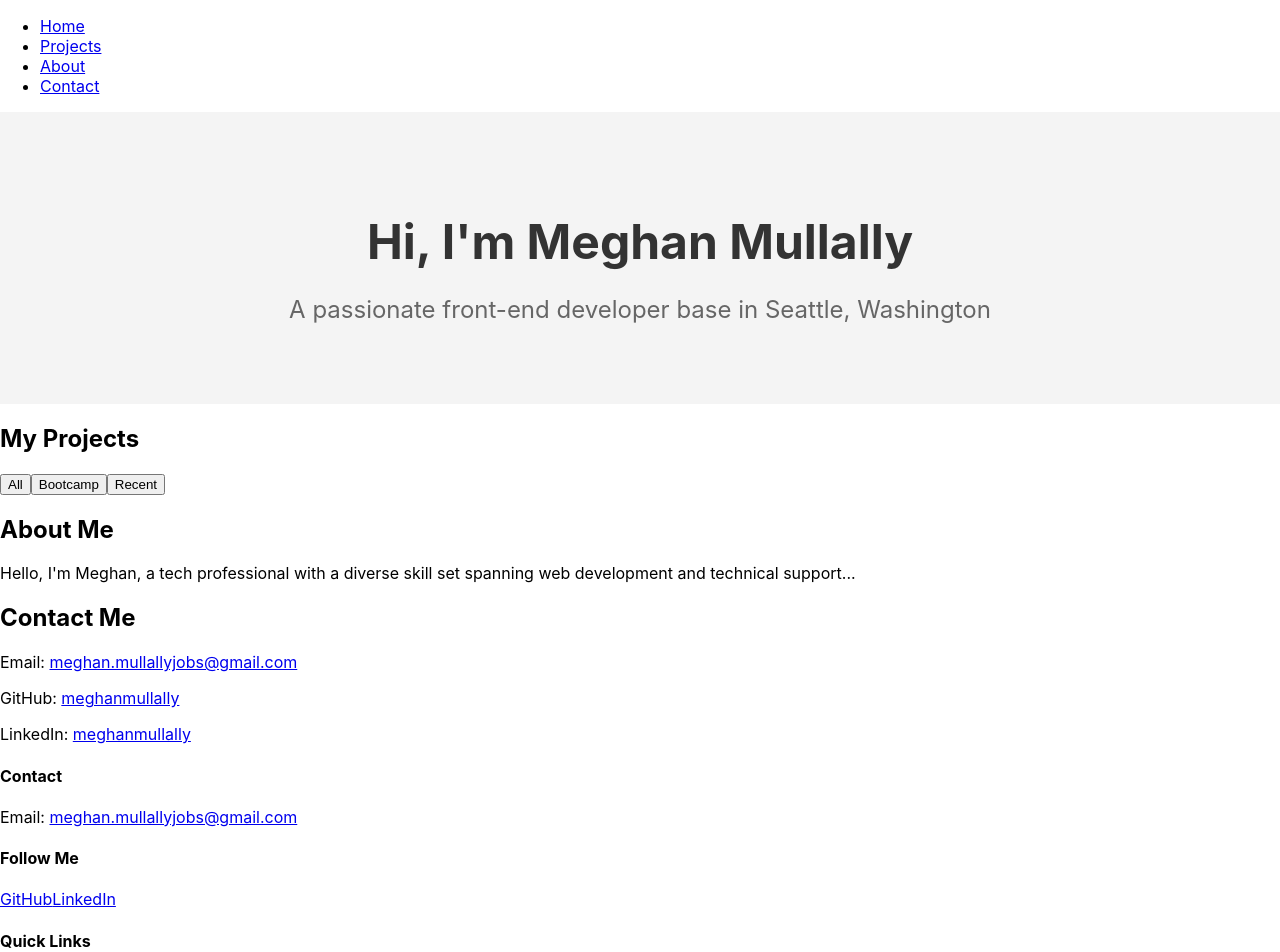
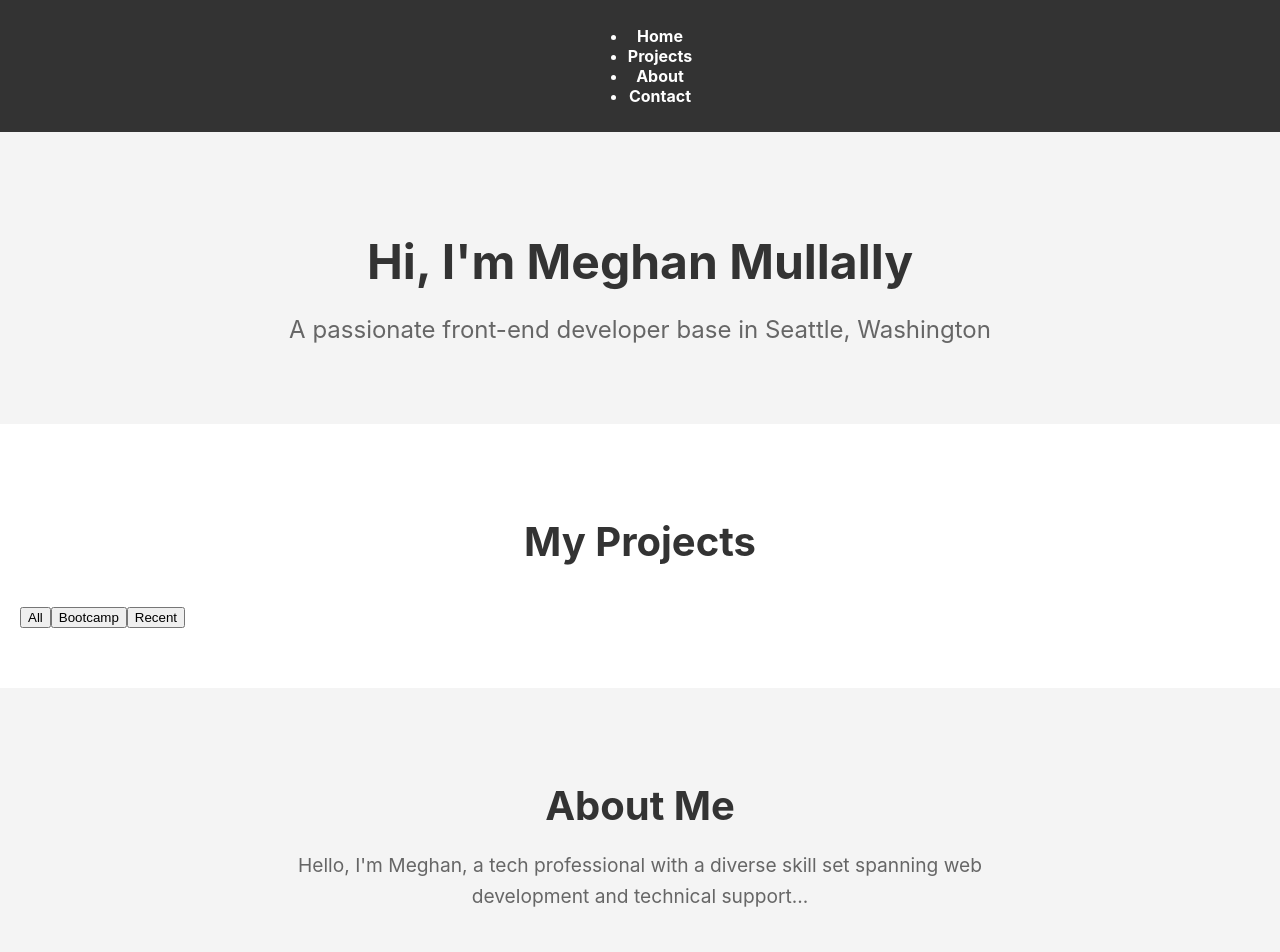
Before and after one commit to meghanmullally/meghanmullally.github.io, a React (Create React App) app: page / in a window 1280 px wide. Shown: the top 952 px of the page. Built offline with nearby package versions, Linux system fonts and the light colour scheme.

Commit message:
update files with inital styling will update later

```diff
--- a/src/components/About/About.jsx
+++ b/src/components/About/About.jsx
@@ -1,11 +1,13 @@
 import React from 'react';
-import "./About.module.css";
+import styles from './About.module.css';
 
 function About() {
   return (
-    <section id="about">
+    <section className={styles.about}>
       <h2>About Me</h2>
-      <p>Hello, I'm Meghan, a tech professional with a diverse skill set spanning web development and technical support...</p>
+      <div className={styles['about-content']}>
+        <p>Hello, I'm Meghan, a tech professional with a diverse skill set spanning web development and technical support...</p>
+      </div>
     </section>
   );
 }
--- a/src/components/Contact/Contact.jsx
+++ b/src/components/Contact/Contact.jsx
@@ -1,12 +1,13 @@
 import React from 'react';
+import styles from './Contact.module.css';
 
 function Contact() {
   return (
-    <section id="contact">
+    <section className={styles.contact}>
       <h2>Contact Me</h2>
       <p>Email: <a href="mailto:meghan.mullallyjobs@gmail.com">meghan.mullallyjobs@gmail.com</a></p>
       <p>GitHub: <a href="https://github.com/meghanmullally">meghanmullally</a></p>
-      <p>LinkedIn: <a href="https://www.linkedin.com/in/meghanmullally/">meghanmullally</a></p>
+      <p>LinkedIn: <a href="https://www.linkedin.com/in/meghan-mullally/">meghanmullally</a></p>
     </section>
   );
 }
--- a/src/components/Contact/Contact.module.css
+++ b/src/components/Contact/Contact.module.css
@@ -0,0 +1,28 @@
+/* Contact Section Styling */
+.contact {
+    padding: 60px 20px;
+    text-align: center;
+}
+
+.contact h2 {
+    font-size: 2.5em;
+    margin-bottom: 20px;
+    color: #333;
+}
+
+.contact p {
+    font-size: 1.2em;
+    margin: 10px 0;
+    color: #666;
+}
+
+.contact a {
+    color: #007bff;
+    text-decoration: none;
+    font-weight: bold;
+    transition: color 0.3s ease;
+}
+
+.contact a:hover {
+    color: #0056b3;
+}
--- a/src/components/Footer/Footer.jsx
+++ b/src/components/Footer/Footer.jsx
@@ -1,9 +1,9 @@
 import React from 'react';
-// import './Footer.module.css';
+import styles from './Footer.module.css';
 
 function Footer() {
   return (
-    <footer className="footer">
+    <footer className={styles.footer}>
       <div className="footer-content">
         <div className="contact-info">
           <h4>Contact</h4>
@@ -12,15 +12,14 @@ function Footer() {
         <div className="social-links">
           <h4>Follow Me</h4>
           <a href="https://github.com/meghanmullally" target="_blank" rel="noopener noreferrer">GitHub</a>
-          <a href="https://www.linkedin.com/in/meghanmullally/" target="_blank" rel="noopener noreferrer">LinkedIn</a>
-          {/* Add more social links as needed */}
+          <a href="https://www.linkedin.com/in/meghan-mullally/" target="_blank" rel="noopener noreferrer">LinkedIn</a>
         </div>
         <div className="quick-links">
           <h4>Quick Links</h4>
           <a href="#about">About</a>
           <a href="#projects">Projects</a>
           <a href="#contact">Contact</a>
-          <a href="/resume.pdf" target="_blank" rel="noopener noreferrer">Resume</a>
+          {/* <a href="/resume.pdf" target="_blank" rel="noopener noreferrer">Resume</a> */}
         </div>
       </div>
       <div className="footer-bottom">
--- a/src/components/Footer/Footer.module.css
+++ b/src/components/Footer/Footer.module.css
@@ -0,0 +1,33 @@
+.footer {
+    background-color: #333;
+    color: #fff;
+    padding: 20px;
+    text-align: center;
+}
+
+.footer-content {
+    display: flex;
+    justify-content: space-around;
+    flex-wrap: wrap;
+    margin-bottom: 20px;
+}
+
+.footer-section {
+    margin-bottom: 20px;
+}
+
+.footer a {
+    color: #fff;
+    text-decoration: none;
+    margin-right: 10px;
+}
+
+.footer a:hover {
+    text-decoration: underline;
+}
+
+.footer-bottom {
+    border-top: 1px solid #444;
+    padding-top: 10px;
+    margin-top: 20px;
+}
--- a/src/components/Header/Header.jsx
+++ b/src/components/Header/Header.jsx
@@ -1,9 +1,10 @@
 import React from 'react';
+import styles from './Header.module.css';
 
 function Header() {
   return (
-    <header>
-      <nav>
+    <header className={styles.header}>
+      <nav className={styles.nav}>
         <ul>
           <li><a href="#hero">Home</a></li>
           <li><a href="#projects">Projects</a></li>
--- a/src/components/Header/Header.module.css
+++ b/src/components/Header/Header.module.css
@@ -0,0 +1,30 @@
+.header {
+    background-color: #333;
+    padding: 10px 0;
+    color: #fff;
+    text-align: center;
+}
+
+.nav {
+    display: flex;
+    justify-content: center;
+    align-items: center;
+    list-style-type: none;
+    margin: 0;
+    padding: 0;
+}
+
+.nav li {
+    margin: 0 15px;
+}
+
+.nav a {
+    color: #fff;
+    text-decoration: none;
+    font-weight: bold;
+    font-size: 16px;
+}
+
+.nav a:hover {
+    text-decoration: underline;
+}
--- a/src/components/ProjectCard/ProjectCard.jsx
+++ b/src/components/ProjectCard/ProjectCard.jsx
@@ -1,8 +1,9 @@
 import React from 'react';
+import styles from './ProjectCard.module.css'
 
 function ProjectCard({ project }) {
   return (
-    <div className="project-card">
+    <div className={styles.projectCard}>
       <img src={project.image} alt={project.title} />
       <h3>{project.title}</h3>
       <p>{project.description}</p>
--- /dev/null
+++ b/src/components/ProjectCard/ProjectCard.module.css
@@ -0,0 +1,44 @@
+.projectCard {
+    border: 1px solid #ddd;
+    border-radius: 5px;
+    margin: 20px;
+    overflow: hidden;
+    box-shadow: 0 2px 5px rgba(0, 0, 0, 0.1);
+    transition: transform 0.3s ease;
+}
+
+.projectCard:hover {
+    transform: translateY(-5px);
+}
+
+.projectCard img {
+    width: 100%;
+    height: auto;
+}
+
+.project-card-content {
+    padding: 15px;
+}
+
+.project-card-title {
+    font-size: 1.5em;
+    margin-bottom: 10px;
+    color: #333;
+}
+
+.project-card-description {
+    font-size: 1em;
+    color: #666;
+    margin-bottom: 15px;
+}
+
+.project-card-links a {
+    text-decoration: none;
+    color: #333;
+    margin-right: 10px;
+    font-weight: bold;
+}
+
+.project-card-links a:hover {
+    text-decoration: underline;
+}
--- a/src/components/ProjectSection/ProjectSection.jsx
+++ b/src/components/ProjectSection/ProjectSection.jsx
@@ -1,5 +1,6 @@
 import React, { useState } from 'react';
 import ProjectCard from '../ProjectCard/ProjectCard';
+import styles from './ProjectSection.module.css'
 
 function ProjectSection() {
   const [selectedCategory, setSelectedCategory] = useState('All');
@@ -10,7 +11,7 @@ function ProjectSection() {
   const filteredProjects = projects.filter(project => selectedCategory === 'All' || project.category === selectedCategory);
 
   return (
-    <section id="projects">
+    <section className={styles.projectSection}>
       <h2>My Projects</h2>
       <div>
         <button onClick={() => setSelectedCategory('All')}>All</button>
--- a/src/components/ProjectSection/ProjectSection.module.css
+++ b/src/components/ProjectSection/ProjectSection.module.css
@@ -0,0 +1,41 @@
+.projectSection {
+    padding: 60px 20px;
+    background-color: #fff;
+  }
+
+  .projectSection h2 {
+    text-align: center;
+    font-size: 2.5em;
+    margin-bottom: 40px;
+    color: #333;
+  }
+
+  .project-list {
+    display: flex;
+    flex-wrap: wrap;
+    justify-content: space-around;
+  }
+
+  .project-filter {
+    display: flex;
+    justify-content: center;
+    margin-bottom: 40px;
+  }
+
+  .project-filter button {
+    margin: 0 10px;
+    padding: 10px 20px;
+    background-color: #333;
+    color: #fff;
+    border: none;
+    border-radius: 5px;
+    cursor: pointer;
+  }
+
+  .project-filter button:hover {
+    background-color: #555;
+  }
+
+  .project-filter button.active {
+    background-color: #555;
+  }
```
